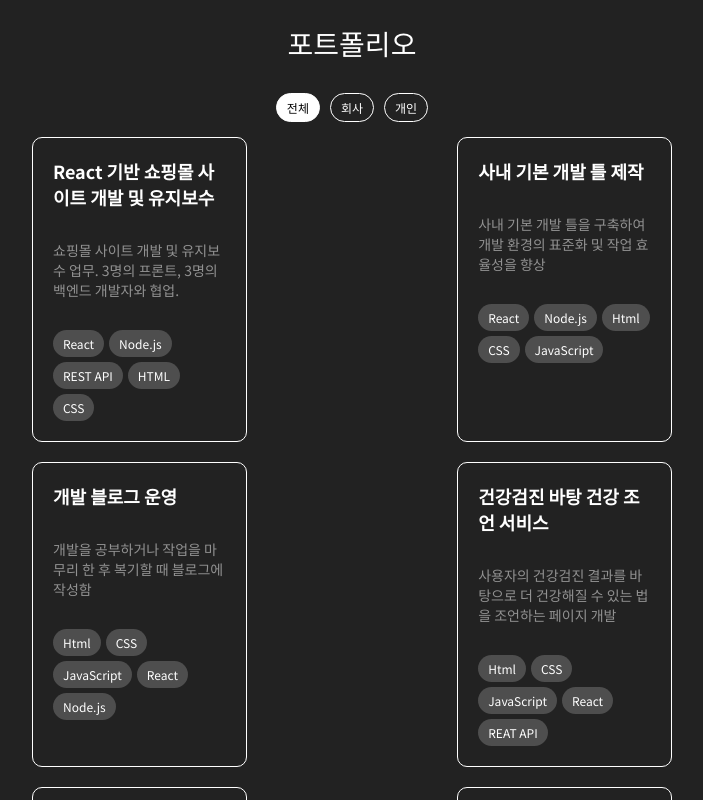
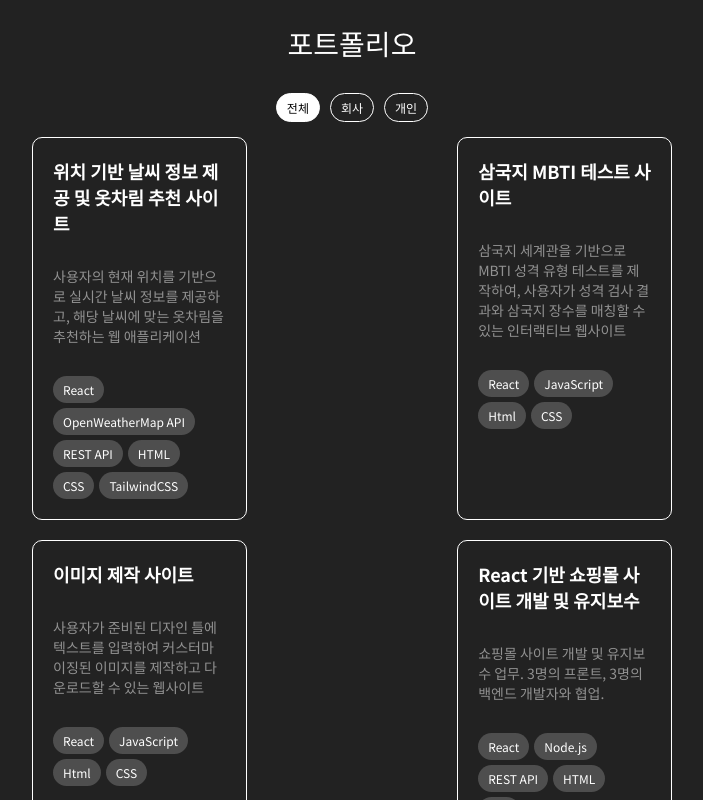
Before and after one commit to kimJAVAN/port2024, a React (Create React App) app: page / in a window 1280 px wide. Shown: the part 2300-3100 px from the top of the page, without its empty margins (288-991 px from the left). Built offline with nearby package versions, Linux system fonts and the light colour scheme.

Commit message:
2025 08 30 프로젝트 업데이트
프로젝트를 추가 업데이트합니다

```diff
--- a/src/Components/Popol/Popol.js
+++ b/src/Components/Popol/Popol.js
@@ -18,6 +18,145 @@ function Popol() {
 
   // 각 포트폴리오 항목 데이터
   const portfolios = [
+    // 날씨기반 옷차림 추천
+  {
+    index: 'personal',
+    title: "위치 기반 날씨 정보 제공 및 옷차림 추천 사이트",
+    description: "사용자의 현재 위치를 기반으로 실시간 날씨 정보를 제공하고, 해당 날씨에 맞는 옷차림을 추천하는 웹 애플리케이션",
+    techStack: ["React", "OpenWeatherMap API", "REST API", "HTML", "CSS", "TailwindCSS"],
+    projectDescription: "위치 기반 날씨 조회 및 시각화 기능을 제공하며, 날씨에 따라 옷차림을 추천하는 서비스. 단순한 API 호출을 넘어, 최근 검색/즐겨찾기 기능 등 확장 기능을 구현하여 사용자 경험을 개선했다.",
+    techUsed: "React, OpenWeatherMap API, REST API, TailwindCSS, HTML, CSS",
+    participants: "1명",
+    period: "2025.08 ~ 2025.08",
+    link: "https://kimjavan.github.io/2025weather/",
+    linkDescription: "오늘은 뭐입지?",
+    details: [
+      {
+        title: "1. API 통신 및 데이터 처리",
+        items: [
+          "OpenWeatherMap API를 활용하여 현재 위치 및 특정 도시의 날씨 데이터를 가져왔다.",
+          "실시간 날씨 정보(온도, 습도, 체감온도, 날씨 상태 등)를 가공하여 UI에 반영하였다.",
+          "최저/최고 기온 정보를 추가적으로 추출하고 정확한 데이터 매핑을 구현하였다."
+        ]
+      },
+      {
+        title: "2. 사용자 경험 개선 기능",
+        items: [
+          "최근 검색한 도시를 자동 저장하여 재검색 시 빠르게 접근 가능하도록 구현하였다.",
+          "즐겨찾기 기능을 통해 자주 확인하는 도시를 따로 저장하고 쉽게 조회할 수 있게 하였다.",
+          "리스트가 길어질 경우 스크롤이 생기도록 UI를 최적화하여 가독성을 높였다.",
+          "전체 삭제 버튼을 추가하여 사용자 편의성을 강화하였다."
+        ]
+      },
+      {
+        title: "3. 문제 해결 및 학습 포인트",
+        items: [
+          "날씨 API 데이터의 불일치(최저/최고 기온 반영 문제)를 직접 디버깅하며 해결하였다.",
+          "브라우저 위치 권한 이슈 발생 시 에러 처리를 통해 사용자에게 안내 메시지를 제공하였다.",
+          "상태 관리(useState, useEffect)와 props 전달을 적절히 활용하여 컴포넌트를 구조화하였다."
+        ]
+      }
+    ]
+  },
+
+
+
+    // 삼국지 MBTI 테스트 사이트
+{
+  index : 'personal',
+  title: "삼국지 MBTI 테스트 사이트",
+  description: "삼국지 세계관을 기반으로 MBTI 성격 유형 테스트를 제작하여, 사용자가 성격 검사 결과와 삼국지 장수를 매칭할 수 있는 인터랙티브 웹사이트",
+  techStack: ['React', 'JavaScript', 'Html', 'CSS'],
+  projectDescription: "삼국지 캐릭터와 MBTI 성격유형을 결합한 테스트 사이트를 제작했습니다. React를 활용해 질문과 결과 화면을 컴포넌트 단위로 분리하여 관리했고, 상태 관리로 사용자의 응답을 추적해 결과를 계산했습니다. UI/UX 요소를 고려해 애니메이션과 반응형 레이아웃을 적용하여 사용자가 직관적으로 즐길 수 있는 사이트를 구현했습니다.",
+  techUsed: "React, JavaScript, Html, CSS",
+  participants: "1명",
+  period: "2024.08 ~ 2024.08",
+  link: "https://kimjavan.github.io/three-kingdoms/",
+  linkDescription: "삼국지 MBTI 테스트 바로가기",
+  details: [
+    {
+      title: "1. MBTI 성격 유형 테스트 구현",
+      items: [
+        "MBTI 성격유형 질문 12개를 제작하고, 각 답변에 점수를 부여하여 최종 결과 계산",
+        "사용자의 응답을 상태(state)로 관리하여 누적 점수를 계산하고 최종 결과 화면에 반영",
+        "각 결과 유형마다 삼국지 장수 캐릭터를 매칭해 사용자 흥미를 유도"
+      ]
+    },
+    {
+      title: "2. React 기반 컴포넌트 구조",
+      items: [
+        "질문 카드, 결과 카드, 진행률 바 등 UI를 컴포넌트 단위로 분리해 유지보수성 향상",
+        "조건부 렌더링을 통해 테스트 단계별 화면 전환(시작 → 질문 → 결과)을 구현",
+        "상태 관리와 useEffect를 활용해 응답 결과 및 진행률을 실시간 반영"
+      ]
+    },
+    {
+      title: "3. UI/UX 최적화",
+      items: [
+        "결과 화면에 삼국지 캐릭터 이미지를 삽입해 시각적 몰입감 강화",
+        "간단한 애니메이션 효과를 적용하여 테스트 참여 경험을 향상"
+      ]
+    },
+    {
+      title: "4. 배포 및 개선",
+      items: [
+        "GitHub Pages를 통해 사이트를 배포하여 접근성을 높임",
+      ]
+    }
+  ]
+}
+,
+
+    // 이미지 제작 사이트
+    // 이미지 제작 사이트
+    {
+      index : 'personal',
+      title: "이미지 제작 사이트",
+      description: "사용자가 준비된 디자인 틀에 텍스트를 입력하여 커스터마이징된 이미지를 제작하고 다운로드할 수 있는 웹사이트",
+      techStack: ["React", "JavaScript", "Html", "CSS"],
+      projectDescription: "이미 제작된 디자인 템플릿 위에 사용자가 텍스트를 입력하면 자동으로 반영되도록 구현하였고, html2canvas 라이브러리를 활용하여 결과 이미지를 다운로드할 수 있도록 제작했습니다. 직관적인 UI와 간단한 편집 기능을 제공하여 누구나 쉽게 이미지를 생성할 수 있습니다.",
+      techUsed: "React, JavaScript, Html, CSS",
+      participants: "1명",
+      period: "2025.08 ~ 2025.08",
+      link: "https://kimjavan.github.io/frame/",
+      linkDescription: "이미지 제작 사이트 바로가기",
+      details: [
+        {
+          title: "1. 텍스트 기반 이미지 생성",
+          items: [
+            "이미 제작된 디자인 템플릿에 사용자가 입력한 텍스트가 즉시 반영되도록 구현",
+            "폰트 크기, 색상, 위치를 조정할 수 있도록 직관적인 UI 제공",
+            "동적으로 스타일이 적용되어 사용자 맞춤형 이미지 제작 가능"
+          ]
+        },
+        {
+          title: "2. 이미지 다운로드 기능",
+          items: [
+            "html2canvas 라이브러리를 활용하여 브라우저 화면을 캡처 후 PNG 형식으로 변환",
+            "버튼 클릭만으로 사용자가 결과 이미지를 즉시 다운로드할 수 있도록 지원",
+            "추가적인 서버 구축 없이 클라이언트 사이드에서 이미지 생성 및 저장 가능"
+          ]
+        },
+        {
+          title: "3. React 기반 컴포넌트 구조",
+          items: [
+            "이미지 캔버스, 텍스트 입력창, 색상 선택기 등을 컴포넌트 단위로 분리",
+            "상태(state) 관리로 실시간 반영 및 미리보기 구현",
+            "반응형 레이아웃을 적용하여 PC와 모바일 환경 모두에서 사용 가능"
+          ]
+        },
+        {
+          title: "4. 활용성과 확장성",
+          items: [
+            "간단한 카드, 포스터, 프로필 이미지 등 다양한 활용 가능",
+            "추후 여러 개의 템플릿 제공 및 이미지 업로드 기능 확장을 고려",
+            "SNS 공유 기능을 추가하여 사용자 편의성 강화 가능"
+          ]
+        }
+      ]
+    },
+
+
     // 쇼핑몰
     {
       index : 'company',
```
Also changed, not shown: src/Components/Popol/Popol.css (line endings or trailing spaces), 6 other files (tests, documents, lock files or other folders).
